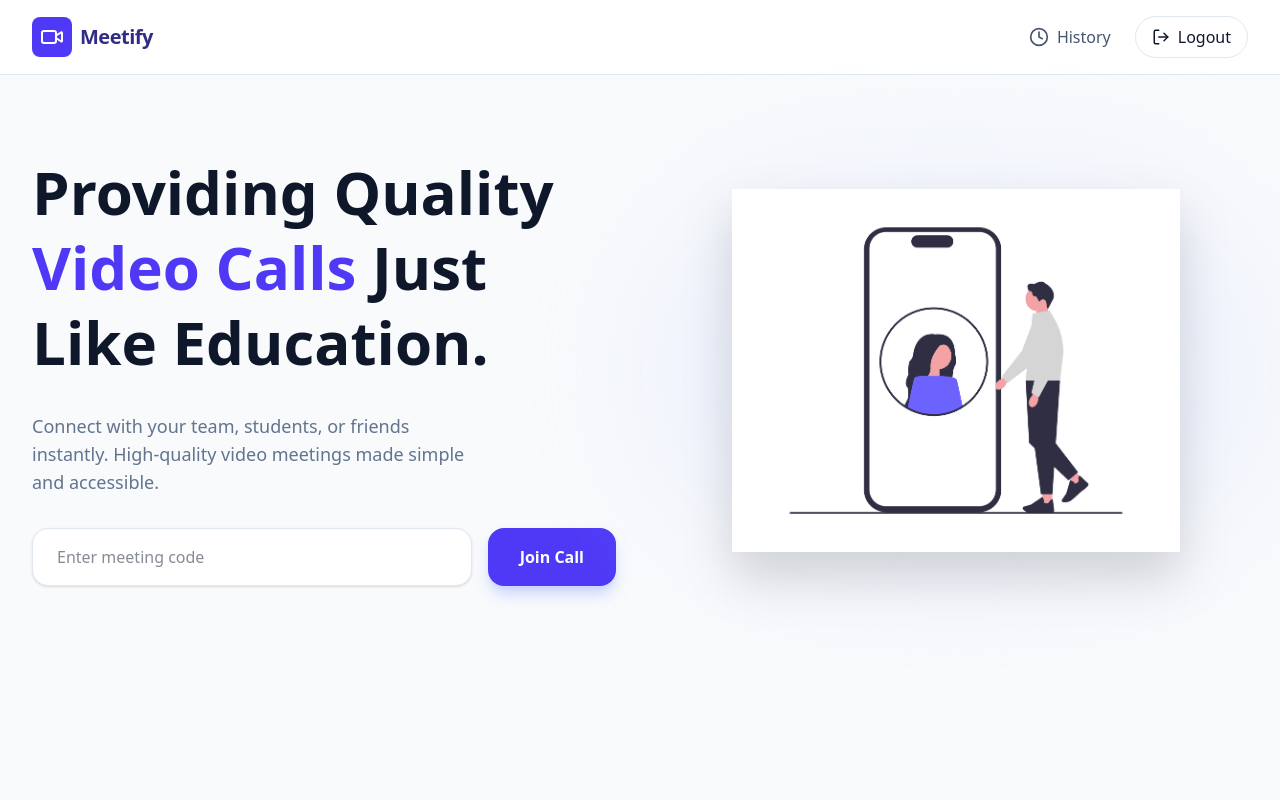
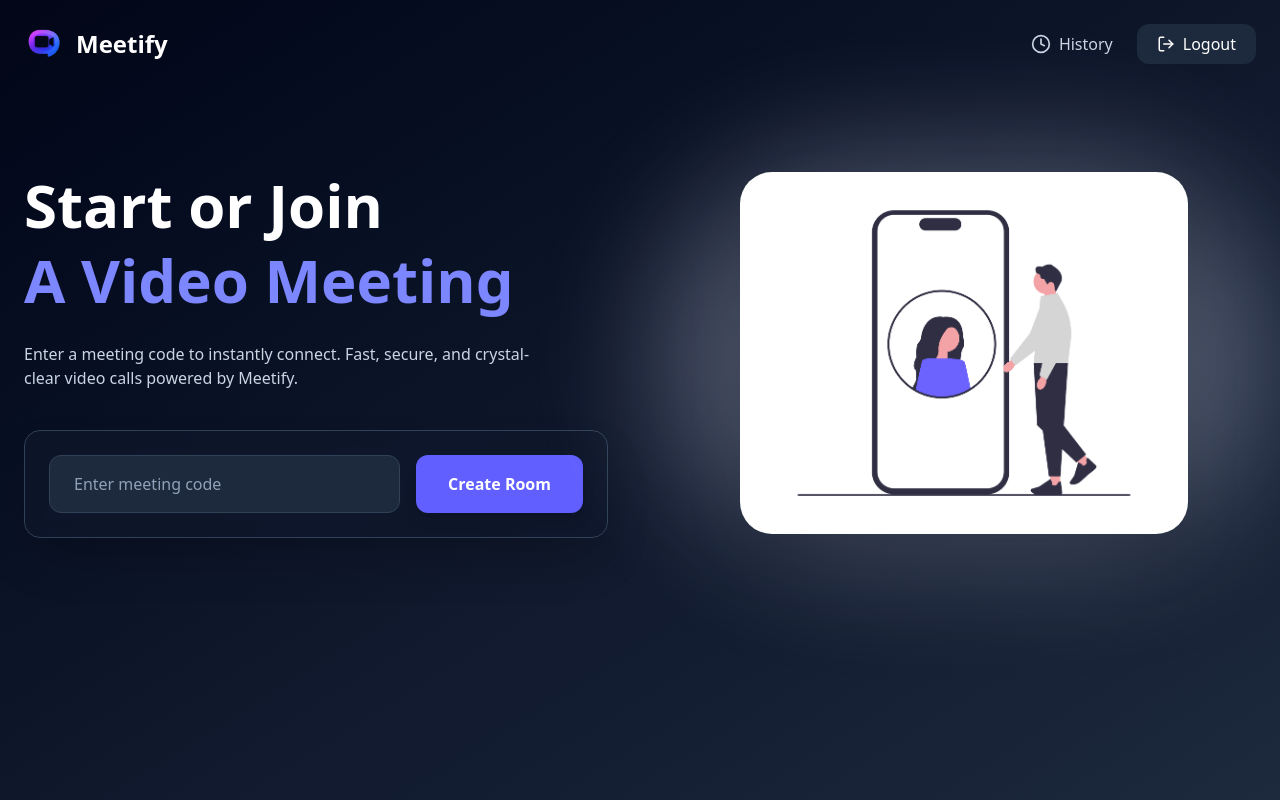
Before and after one commit to Ayush8462/Meetify-WebRTC, a React (Vite) app in the folder frontend/: page /home in a window 1280 px wide. Built offline with nearby package versions, Linux system fonts and the light colour scheme; sample sign-in values are in the browser's storage.

Commit message:
some changes are made

```diff
--- a/frontend/src/environment.js
+++ b/frontend/src/environment.js
@@ -1,4 +1,4 @@
-let IS_PROD = true;
+let IS_PROD = false;
 const server = IS_PROD ?
   "https://meetify-webrtc.onrender.com" : "http://localhost:8080";
 
--- a/frontend/src/pages/Authentication.jsx
+++ b/frontend/src/pages/Authentication.jsx
@@ -1,7 +1,8 @@
 import { motion, AnimatePresence } from "framer-motion";
 import { useContext, useState } from "react";
 import { AuthContext } from "../contexts/AuthContext";
-import { Eye, EyeOff } from "lucide-react";
+import { Eye, EyeOff, ChevronLeft } from "lucide-react";
+import { useNavigate } from "react-router-dom";
 
 export default function AuthPage() {
   const [isSignup, setIsSignup] = useState(false);
@@ -14,6 +15,7 @@ export default function AuthPage() {
   const [showSignupPassword, setShowSignupPassword] = useState(false);
 
   const { handleLogin, handleRegister } = useContext(AuthContext);
+  const navigate = useNavigate();
 
   const handleLoginSubmit = async (e) => {
   e.preventDefault();
@@ -61,6 +63,14 @@ const handleSignupSubmit = async (e) => {
         transition={{ duration: 0.6 }}
         className="w-full max-w-md rounded-3xl bg-slate-900/70 border border-slate-700 shadow-2xl p-10"
       >
+        <motion.button
+          whileHover={{ scale: 1.05 }}
+          whileTap={{ scale: 0.95 }}
+          onClick={() => navigate("/")}
+          className="p-2.5 bg-linear-to-br from-slate-950 via-slate-900 to-slate-800 rounded-xl shadow-sm border border-slate-700 text-slate-600 hover:text-indigo-600 transition-colors"
+        >
+          <ChevronLeft size={22} />
+        </motion.button>
         {/* Header */}
         <div className="text-center mb-8">
           <motion.h1 layout className="text-3xl font-bold">
@@ -241,7 +251,7 @@ const handleSignupSubmit = async (e) => {
             onClick={() => {
               setIsSignup(!isSignup);
               setError("");
-              setMessages("");
+              setMessage("");
             }}
             className="text-indigo-400 hover:underline"
           >
--- a/frontend/src/pages/History.jsx
+++ b/frontend/src/pages/History.jsx
@@ -25,7 +25,6 @@ export default function History() {
         fetchHistory();
     }, [getHistoryOfUser]);
 
-    // Filtered meetings based on search input
     const filteredMeetings = useMemo(() => {
         return meetings.filter(m =>
             m.meetingCode.toLowerCase().includes(searchQuery.toLowerCase())
@@ -42,96 +41,105 @@ export default function History() {
     };
 
     return (
-        <div className="min-h-screen bg-[#F8FAFC] p-6 md:p-12 text-slate-900">
-            <div className="max-w-6xl mx-auto">
+        <div className="min-h-screen bg-linear-to-br from-slate-950 via-slate-900 to-slate-800 text-white px-6 md:px-12 py-10">
+            <div className="max-w-7xl mx-auto">
 
-                {/* Header & Search */}
-                <div className="flex flex-col md:flex-row md:items-center justify-between gap-6 mb-12">
+                {/* Header */}
+                <div className="flex flex-col md:flex-row md:items-center justify-between gap-8 mb-12">
+
                     <div className="flex items-center gap-4">
                         <motion.button
                             whileHover={{ scale: 1.05 }}
                             whileTap={{ scale: 0.95 }}
                             onClick={() => navigate("/home")}
-                            className="p-2.5 bg-white rounded-xl shadow-sm border border-slate-200 text-slate-600 hover:text-indigo-600 transition-colors"
+                            className="p-3 bg-slate-900 border border-slate-700 rounded-xl hover:bg-indigo-600 transition"
                         >
                             <ChevronLeft size={22} />
                         </motion.button>
+
                         <div>
-                            <h1 className="text-3xl font-extrabold tracking-tight">Meeting History</h1>
-                            <p className="text-slate-500 text-sm font-medium">Review and rejoin your past sessions</p>
+                            <h1 className="text-3xl font-extrabold">Meeting History</h1>
+                            <p className="text-slate-400 text-sm">
+                                Review and rejoin your past sessions
+                            </p>
                         </div>
                     </div>
 
+
+                    {/* Search */}
                     <div className="relative group">
-                        <Search className="absolute left-3 top-1/2 -translate-y-1/2 text-slate-400 group-focus-within:text-indigo-500 transition-colors" size={18} />
+                        <Search
+                            className="absolute left-3 top-1/2 -translate-y-1/2 text-slate-400 group-focus-within:text-indigo-400 transition"
+                            size={18}
+                        />
                         <input
                             type="text"
-                            placeholder="Search by code..."
+                            placeholder="Search meeting code..."
                             value={searchQuery}
                             onChange={(e) => setSearchQuery(e.target.value)}
-                            className="pl-10 pr-4 py-2.5 bg-white border border-slate-200 rounded-xl w-full md:w-64 focus:outline-none focus:ring-2 focus:ring-indigo-500/20 focus:border-indigo-500 transition-all shadow-sm"
+                            className="pl-10 pr-4 py-3 bg-slate-900 border border-slate-700 rounded-xl w-full md:w-72 text-white placeholder-slate-500 focus:outline-none focus:ring-2 focus:ring-indigo-500"
                         />
                     </div>
                 </div>
 
-                {/* Content Logic */}
+                {/* Loading */}
                 {loading ? (
-                    <div className="flex flex-col items-center justify-center py-20">
-                        <Loader2 className="animate-spin text-indigo-600 mb-4" size={40} />
-                        <p className="text-slate-500 font-medium">Fetching your history...</p>
+                    <div className="flex flex-col items-center justify-center py-24">
+                        <Loader2 className="animate-spin text-indigo-400 mb-4" size={40} />
+                        <p className="text-slate-400 font-medium">Fetching your history...</p>
                     </div>
                 ) : filteredMeetings.length === 0 ? (
                     <motion.div
                         initial={{ opacity: 0, scale: 0.95 }}
                         animate={{ opacity: 1, scale: 1 }}
-                        className="flex flex-col items-center justify-center py-24 bg-white rounded-3xl border-2 border-dashed border-slate-200"
+                        className="flex flex-col items-center justify-center py-28 bg-slate-900/70 border border-slate-700 rounded-3xl"
                     >
-                        <div className="p-4 bg-slate-50 rounded-full mb-4">
-                            <VideoOff size={48} className="text-slate-300" />
+                        <div className="p-4 bg-slate-800 rounded-full mb-4">
+                            <VideoOff size={48} className="text-slate-500" />
                         </div>
-                        <h3 className="text-lg font-semibold text-slate-800">No meetings found</h3>
-                        <p className="text-slate-500">Try a different search or start a new call.</p>
+                        <h3 className="text-lg font-semibold">No meetings found</h3>
+                        <p className="text-slate-400">
+                            Try a different search or start a new call.
+                        </p>
                     </motion.div>
                 ) : (
                     <motion.div
                         layout
-                        className="grid grid-cols-1 sm:grid-cols-2 lg:grid-cols-3 gap-6"
+                        className="grid grid-cols-1 sm:grid-cols-2 lg:grid-cols-3 gap-8"
                     >
-                        <AnimatePresence mode='popLayout'>
+                        <AnimatePresence mode="popLayout">
                             {filteredMeetings.map((meeting, index) => (
                                 <motion.div
                                     layout
                                     key={meeting._id || index}
-                                    initial={{ opacity: 0, y: 20 }}
+                                    initial={{ opacity: 0, y: 30 }}
                                     animate={{ opacity: 1, y: 0 }}
                                     exit={{ opacity: 0, scale: 0.9 }}
-                                    transition={{ duration: 0.3, delay: index * 0.03 }}
-                                    whileHover={{ y: -6, transition: { delay: 0 } }}
-                                    className="group bg-white p-6 rounded-3xl border border-slate-200 shadow-[0_2px_15px_-3px_rgba(0,0,0,0.07)] hover:shadow-[0_10px_25px_-5px_rgba(0,0,0,0.1)] transition-all"
+                                    transition={{ duration: 0.3, delay: index * 0.04 }}
+                                    whileHover={{ y: -6 }}
+                                    className="group bg-slate-900/70 border border-slate-700 p-6 rounded-2xl shadow-xl hover:border-indigo-500 transition-all"
                                 >
                                     <div className="flex items-center justify-between mb-6">
-                                        <div className="p-3 bg-indigo-50 text-indigo-600 rounded-2xl group-hover:bg-indigo-600 group-hover:text-white transition-colors duration-300">
+                                        <div className="p-3 bg-indigo-500/20 text-indigo-400 rounded-xl">
                                             <Hash size={20} />
                                         </div>
-                                        <div className="flex flex-col items-end">
-                                            <span className="text-[10px] font-bold uppercase tracking-wider text-indigo-600 bg-indigo-50 px-2 py-0.5 rounded-md">
-                                                Session
-                                            </span>
-                                        </div>
+                                        <span className="text-xs font-bold uppercase text-indigo-400 bg-indigo-500/10 px-2 py-1 rounded">
+                                            Session
+                                        </span>
                                     </div>
 
-                                    <h3 className="text-xl font-bold text-slate-800 mb-2 truncate">
+                                    <h3 className="text-xl font-bold mb-2">
                                         {meeting.meetingCode}
                                     </h3>
 
-                                    <div className="flex items-center gap-2 text-slate-500 font-medium text-sm">
+                                    <div className="flex items-center gap-2 text-slate-400 text-sm">
                                         <Calendar size={15} />
                                         <span>{formatDate(meeting.date)}</span>
                                     </div>
 
                                     <button
                                         onClick={() => navigate(`/${meeting.meetingCode}`)}
-                                        className="mt-6 w-full py-3 text-sm font-bold text-slate-700 bg-slate-50 border border-slate-200 rounded-xl hover:bg-indigo-600 hover:text-white hover:border-indigo-600 transition-all active:scale-[0.98]"
+                                        className="mt-6 w-full py-3 text-sm font-semibold bg-slate-800 border border-slate-700 rounded-xl hover:bg-indigo-500 hover:border-indigo-500 transition"
                                     >
                                         Rejoin Room
                                     </button>
--- a/frontend/src/pages/Home.jsx
+++ b/frontend/src/pages/Home.jsx
@@ -1,7 +1,7 @@
 import React, { useContext, useState } from 'react';
 import { useNavigate } from 'react-router-dom';
 import { motion } from 'framer-motion';
-import { Clock, LogOut, Video } from 'lucide-react'; // Using Lucide for cleaner icons
+import { Clock, LogOut, Video } from 'lucide-react';
 import { AuthContext } from '../contexts/AuthContext';
 import withAuth from '../utils/withAuth';
 
@@ -9,6 +9,22 @@ function Home() {
     const navigate = useNavigate();
     const [meetingCode, setMeetingCode] = useState("");
     const { addToUserHistory } = useContext(AuthContext);
+
+    const generateMeetingCode = () => {
+        const chars = "ABCDEFGHIJKLMNOPQRSTUVWXYZ0123456789";
+        let code = "";
+        for (let i = 0; i < 6; i++) {
+            code += chars.charAt(Math.floor(Math.random() * chars.length));
+        }
+        return code;
+    };
+
+    const handleCreateMeeting = async () => {
+        const newCode = generateMeetingCode();
+        await addToUserHistory(newCode);
+        navigate(`/${newCode}`);
+    };
+
 
     const handleJoinVideoCall = async () => {
         if (!meetingCode.trim()) return alert("Please enter a meeting code");
@@ -22,32 +38,33 @@ function Home() {
     };
 
     return (
-        <div className="min-h-screen bg-slate-50 font-sans text-slate-900">
+        <div className="min-h-screen bg-linear-to-br from-slate-950 via-slate-900 to-slate-800 text-white overflow-hidden">
+
             {/* Navbar */}
-            <nav className="flex items-center justify-between px-8 py-4 bg-white border-b border-slate-200">
+            <nav className="flex items-center justify-between px-6 py-6 max-w-7xl mx-auto">
                 <motion.div
                     initial={{ opacity: 0, x: -20 }}
                     animate={{ opacity: 1, x: 0 }}
-                    className="flex items-center gap-2"
+                    className="flex items-center gap-3"
                 >
-                    <div className="p-2 bg-indigo-600 rounded-lg">
-                        <Video className="text-white" size={24} />
+                    <div className="flex items-center gap-3">
+                        <img src="/logo.png" alt="Meetify Logo" className="h-10 w-auto" />
+                        <span className="text-2xl hidden md:flex font-bold text-white">Meetify</span>
                     </div>
-                    <h2 className="text-xl font-bold tracking-tight text-indigo-900">Meetify</h2>
                 </motion.div>
 
                 <div className="flex items-center gap-6">
                     <button
                         onClick={() => navigate("/history")}
-                        className="flex items-center gap-2 text-slate-600 hover:text-indigo-600 transition-colors font-medium"
+                        className="flex items-center gap-2 text-slate-300 hover:text-indigo-400 transition font-medium"
                     >
                         <Clock size={20} />
-                        <span>History</span>
+                        History
                     </button>
 
                     <button
                         onClick={handleLogout}
-                        className="flex items-center gap-2 px-4 py-2 border border-slate-200 rounded-full hover:bg-red-50 hover:text-red-600 hover:border-red-100 transition-all font-medium"
+                        className="flex items-center gap-2 px-5 py-2 rounded-xl bg-slate-800 hover:bg-red-500/90 transition font-medium"
                     >
                         <LogOut size={18} />
                         Logout
@@ -55,36 +72,44 @@ function Home() {
                 </div>
             </nav>
 
-            {/* Main Content */}
-            <main className="max-w-7xl mx-auto px-8 grid grid-cols-1 lg:grid-cols-2 gap-12 items-center py-20">
+            {/* Hero Section */}
+            <main className="max-w-7xl mx-auto px-6 pt-20 grid md:grid-cols-2 gap-16 items-center">
 
                 {/* Left Panel */}
                 <motion.div
-                    initial={{ opacity: 0, y: 20 }}
+                    initial={{ opacity: 0, y: 40 }}
                     animate={{ opacity: 1, y: 0 }}
-                    transition={{ delay: 0.2 }}
-                    className="space-y-8"
+                    transition={{ duration: 0.8 }}
                 >
-                    <h1 className="text-5xl lg:text-6xl font-extrabold leading-tight text-slate-900">
-                        Providing Quality <span className="text-indigo-600">Video Calls</span> Just Like Education.
+                    <h1 className="text-5xl lg:text-6xl font-bold leading-tight">
+                        Start or Join
+                        <span className="block text-indigo-400">
+                            A Video Meeting
+                        </span>
                     </h1>
-                    <p className="text-lg text-slate-500 max-w-md">
-                        Connect with your team, students, or friends instantly. High-quality video meetings made simple and accessible.
+
+                    <p className="mt-6 text-slate-300 max-w-lg">
+                        Enter a meeting code to instantly connect. Fast, secure,
+                        and crystal-clear video calls powered by Meetify.
                     </p>
 
+                    {/* Join Card */}
+                    <div className="mt-10 bg-slate-900/70 border border-slate-700 rounded-2xl p-6 shadow-2xl backdrop-blur">
                         <div className="flex flex-col sm:flex-row gap-4">
                             <input
                                 type="text"
                                 placeholder="Enter meeting code"
+                                value={meetingCode}
                                 onChange={(e) => setMeetingCode(e.target.value)}
-                            className="flex-1 px-6 py-4 rounded-2xl border border-slate-200 focus:outline-none focus:ring-2 focus:ring-indigo-500 focus:border-transparent bg-white shadow-sm transition-all"
+                                className="flex-1 px-6 py-4 rounded-xl bg-slate-800 border border-slate-700 text-white placeholder-slate-400 focus:outline-none focus:ring-2 focus:ring-indigo-500 transition"
                             />
                             <button
                                 onClick={handleJoinVideoCall}
-                            className="px-8 py-4 bg-indigo-600 text-white rounded-2xl font-bold hover:bg-indigo-700 shadow-lg shadow-indigo-200 transition-all active:scale-95"
+                                className="px-8 py-4 rounded-xl bg-indigo-500 hover:bg-indigo-400 transition font-semibold shadow-lg active:scale-95"
                             >
-                            Join Call
+                                Create Room
                             </button>
+                        </div>
                     </div>
                 </motion.div>
 
@@ -93,17 +118,15 @@ function Home() {
                 initial={{ opacity: 0, scale: 0.9 }}
                 animate={{ opacity: 1, scale: 1 }}
                 transition={{ delay: 0.4 }}
-                    className="relative flex justify-center"
+                className="relative hidden md:flex justify-center"
                 >
                     <div className="absolute -inset-4 bg-indigo-100 rounded-full blur-3xl opacity-30 animate-pulse"></div>
-                    <img
-                        src="/logo3.png"
-                        alt="Collaboration Illustration"
-                        className="relative w-full max-w-md drop-shadow-2xl"
-                    />
+                    <img src="/logo3.png" alt="Collaboration Illustration" className="relative w-full rounded-4xl max-w-md drop-shadow-2xl" />
                 </motion.div>
 
             </main>
+
+
         </div>
     );
 }
--- a/frontend/src/pages/LandingPage.jsx
+++ b/frontend/src/pages/LandingPage.jsx
@@ -102,7 +102,7 @@ export default function LandingPage() {
         >
           <div className="rounded-2xl bg-slate-900/70 border border-slate-700 shadow-2xl p-6">
             <div className="aspect-video rounded-xl bg-linear-to-br from-slate-700 to-slate-800 flex items-center justify-center text-slate-400">
-              Video Preview
+              <img src="/image.png" alt="video preview" className="h-76 w-135"/>
             </div>
             <div className="mt-4 flex items-center justify-between">
               <span className="text-sm text-slate-400">Live Call</span>
```
Also changed, not shown: frontend/public/image.png (added). Lines whose indentation alone changed are shown as unchanged.
